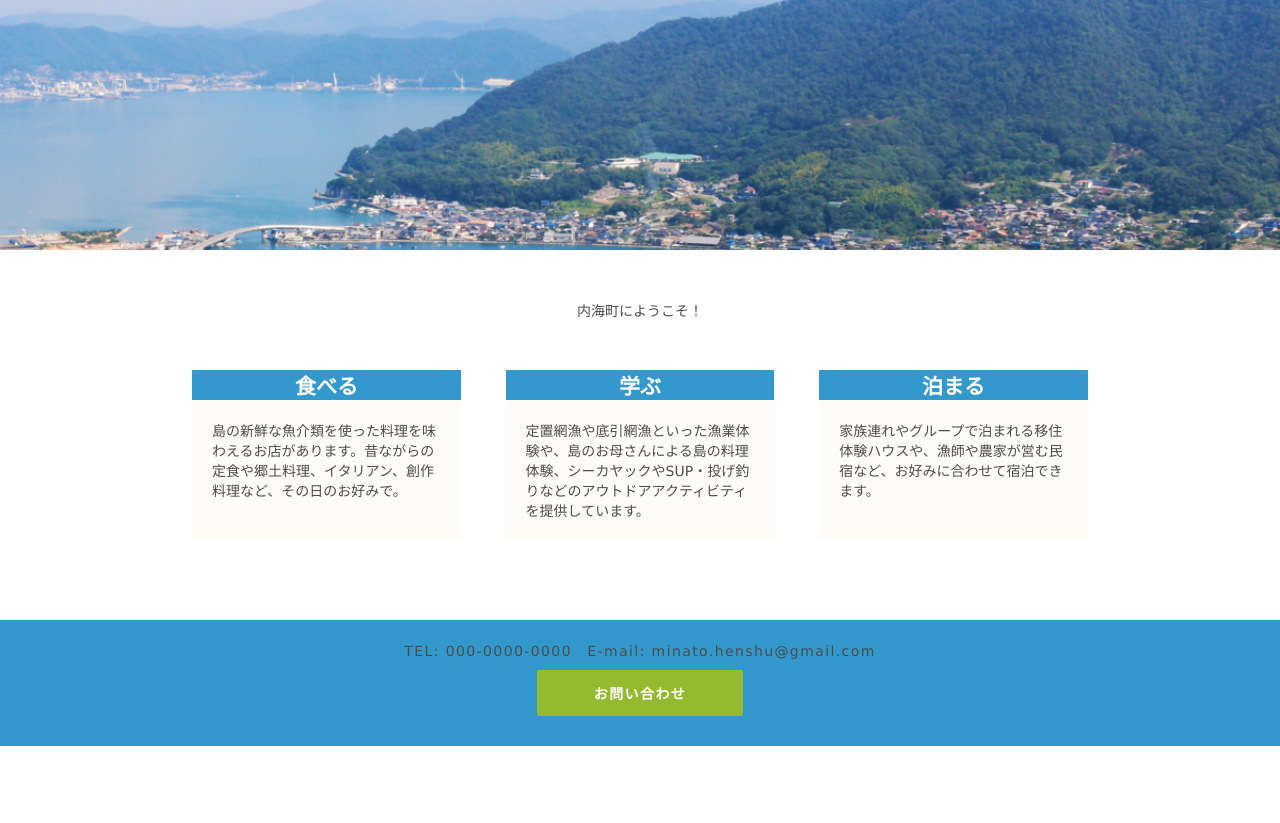
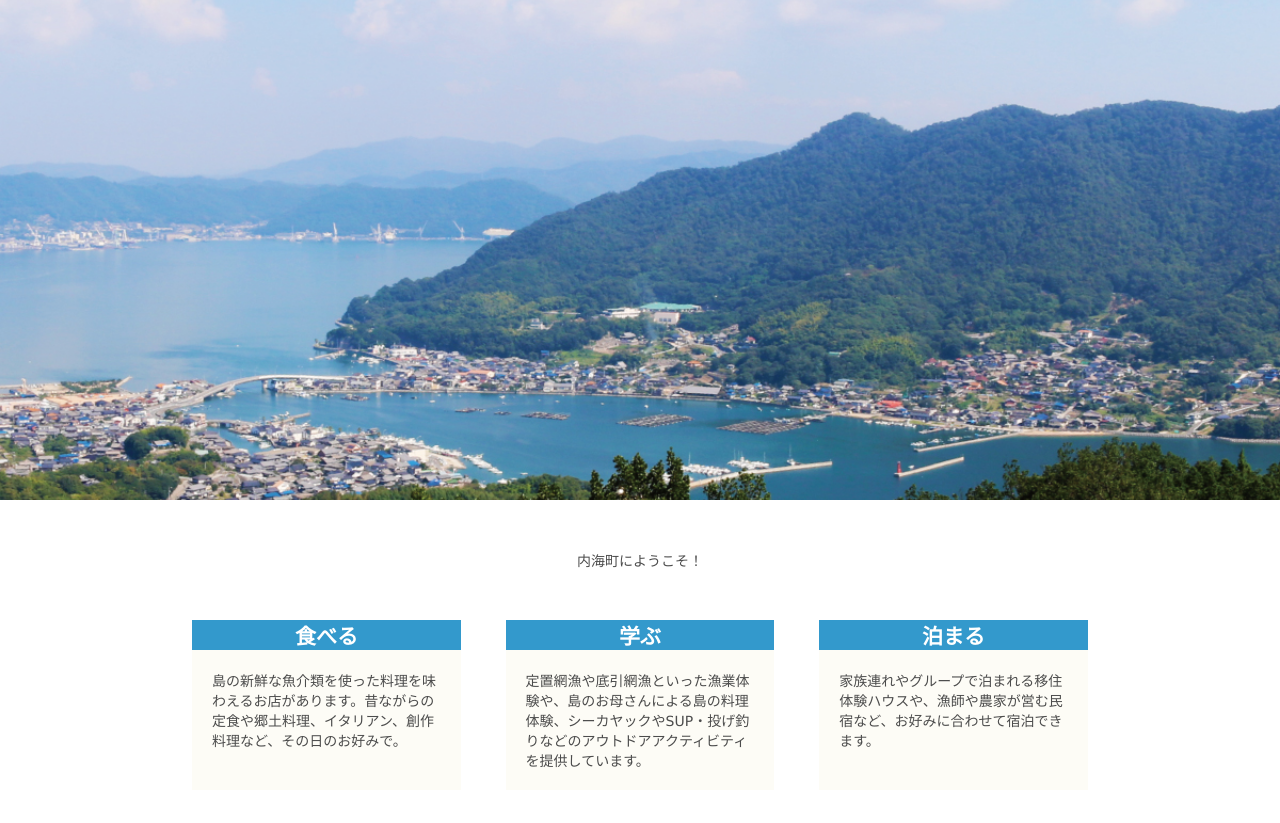
Before and after one commit to kei-nakao/responsive-site, a plain HTML site: page index.html in a window 1280 px wide. Shown: the top 823 px of the page. Before the commit the page ends 800 px from the top, so only its background shows below. Drawn offline with Linux system fonts and the light colour scheme.

Commit message:
second commit

```diff
--- a/css/style.scss
+++ b/css/style.scss
@@ -86,15 +86,10 @@ footer{
 
 
 //PC
-@media (min-width: 769px) {
-    .top {
-    background-image: url("../images/top-image.jpg");
+@media (min-width:769px){
+    header .top{
     height: 500px;
-    width: 100%;
-    background-size: cover;
-    background-position: center center;
-    }
-
+}
 
     .container {
         width: 70%;
@@ -106,9 +101,6 @@ footer{
         margin:0 10px;
         width: 30%;
 
-        p {
-            text-align: left;
-        }
     }
 
 }
```
Also changed, not shown: css/style.css, 1 other file.
